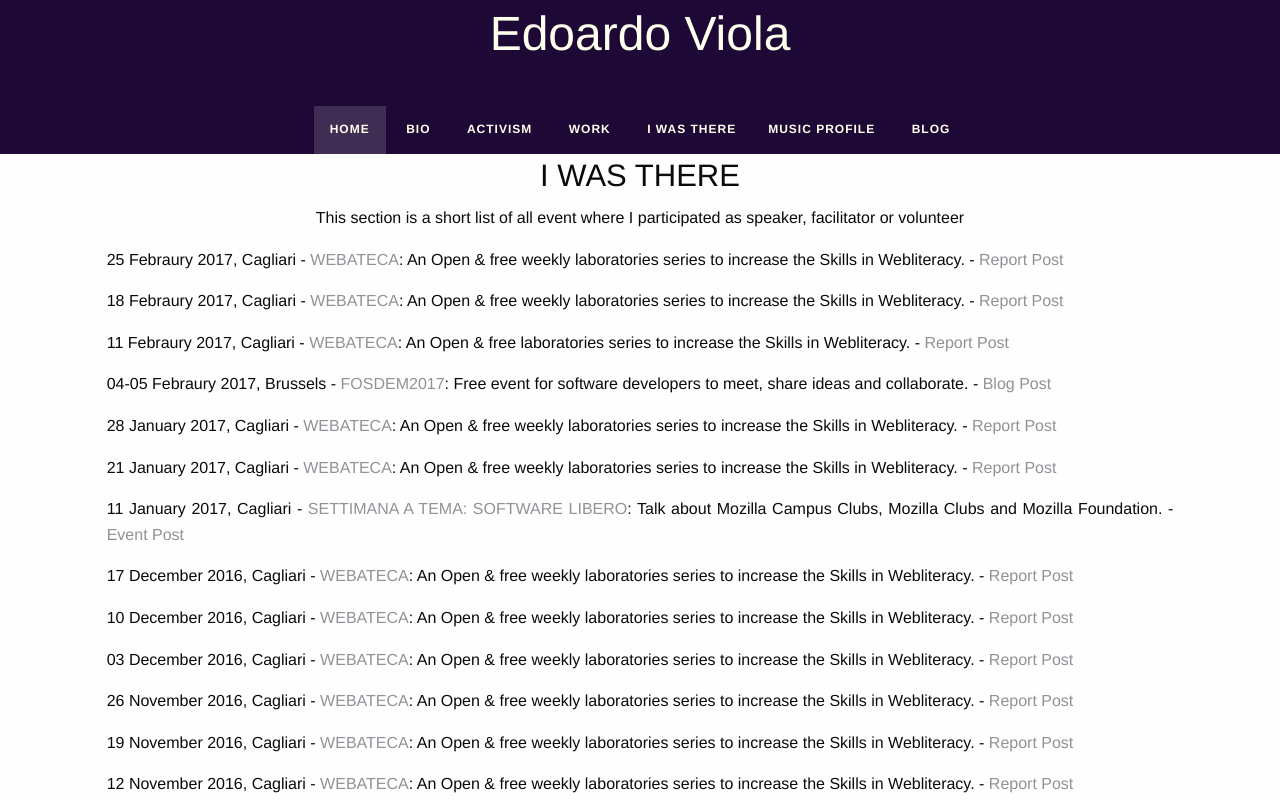
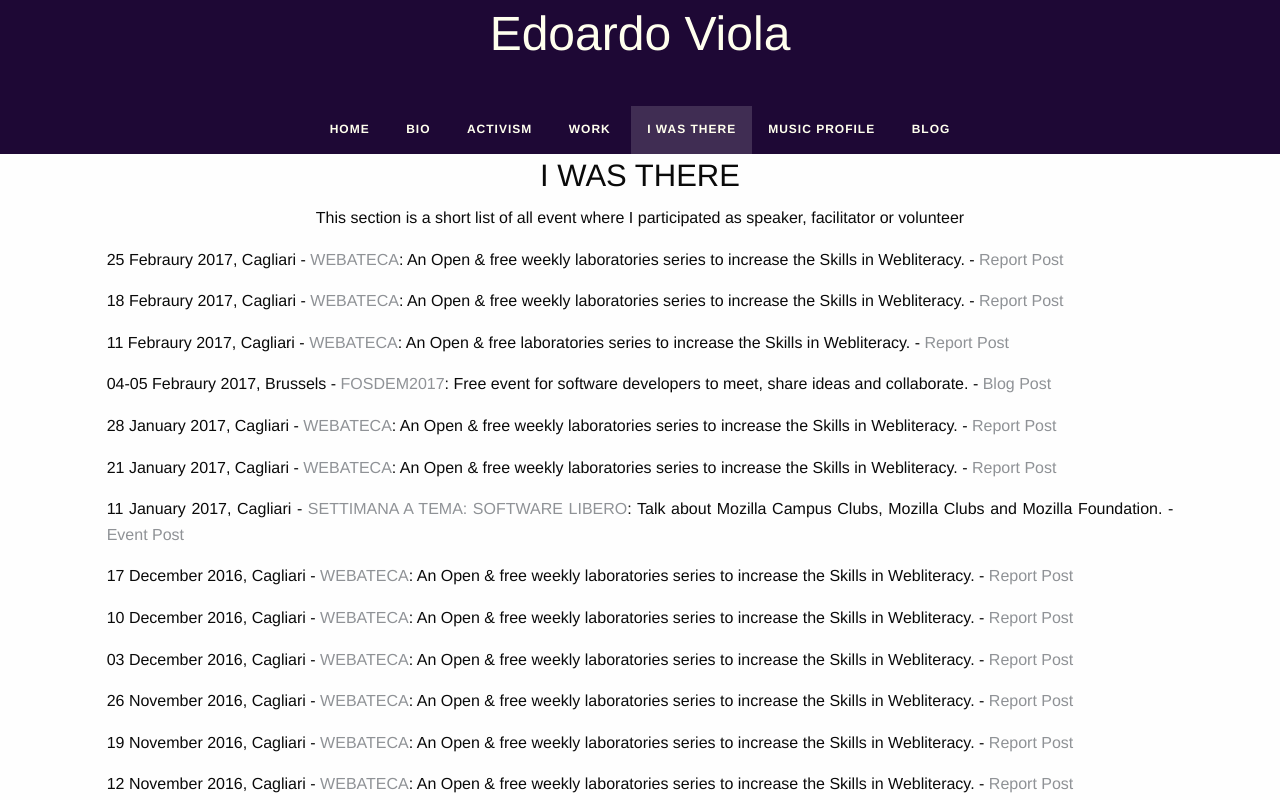
Before and after one commit to edovio/edovio.github.io, a plain HTML site: page event.html in a window 1280 px wide. Shown: the top 800 px of the page. Drawn offline with Linux system fonts and the light colour scheme; a script that the page names is missing; some icons are missing.

Commit message:
Add files via upload
Bug fixed

```diff
--- a/event.html
+++ b/event.html
@@ -18,11 +18,11 @@
 
   <ul class="header-subnav">
 
-    <li><a href="index.html" class="is-active">Home</a></li>
+    <li><a href="index.html">Home</a></li>
     <li><a href="index.html#bio">Bio</a></li>
     <li><a href="index.html#activism">Activism</a></li>
     <li><a href="index.html#works">Work</a></li>
-	<li><a target="_self" href="event.html">I was There</a>
+	<li><a target="_self" href="event.html" class="is-active">I was There</a>
 	    <li><a target="_blank" href="http://www.violaedoardo.it">Music Profile</a></li>
     <li><a target="_blank" href="https://edoardoviola.wordpress.com">Blog</a></li>
   </ul>
```
